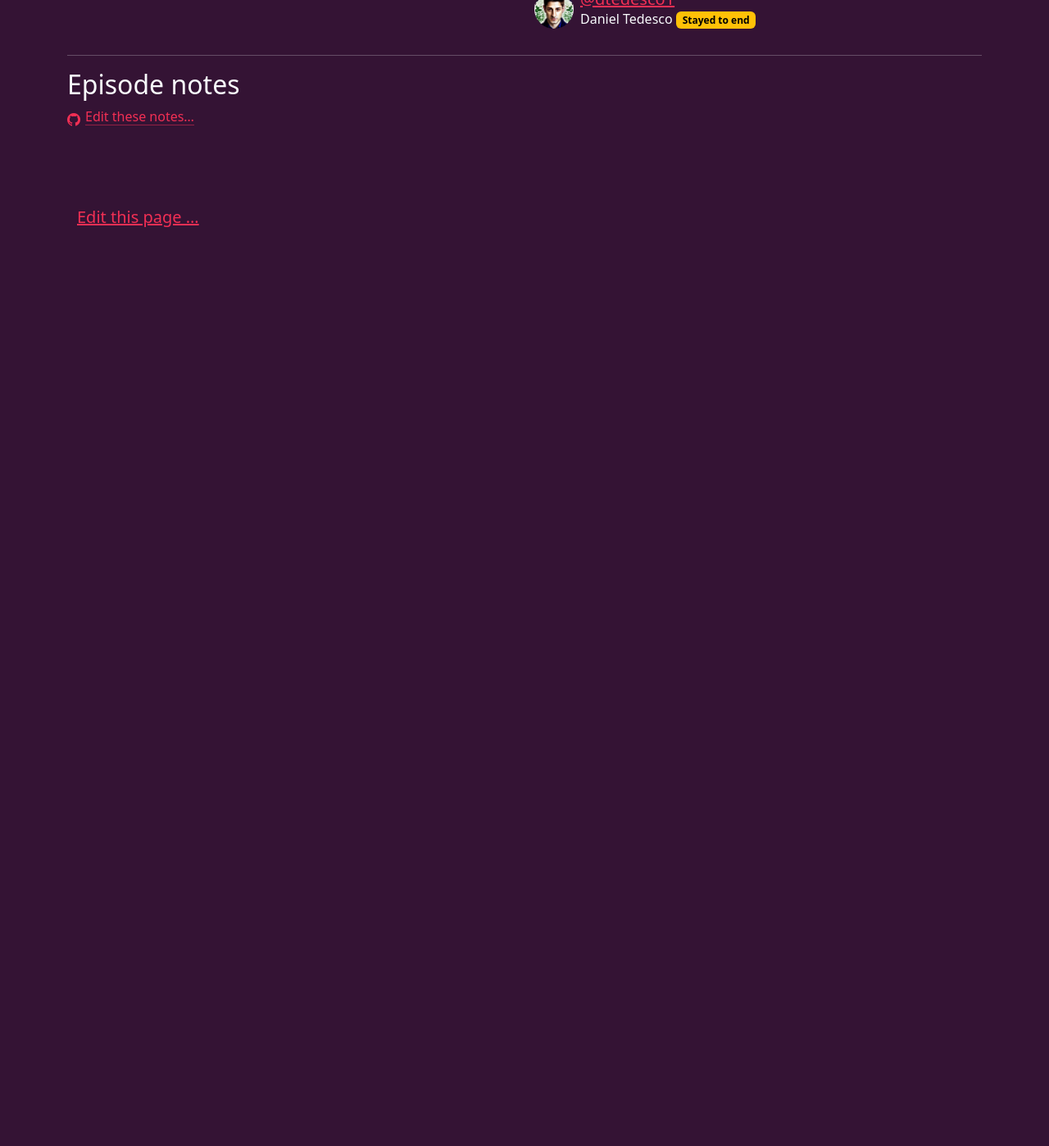
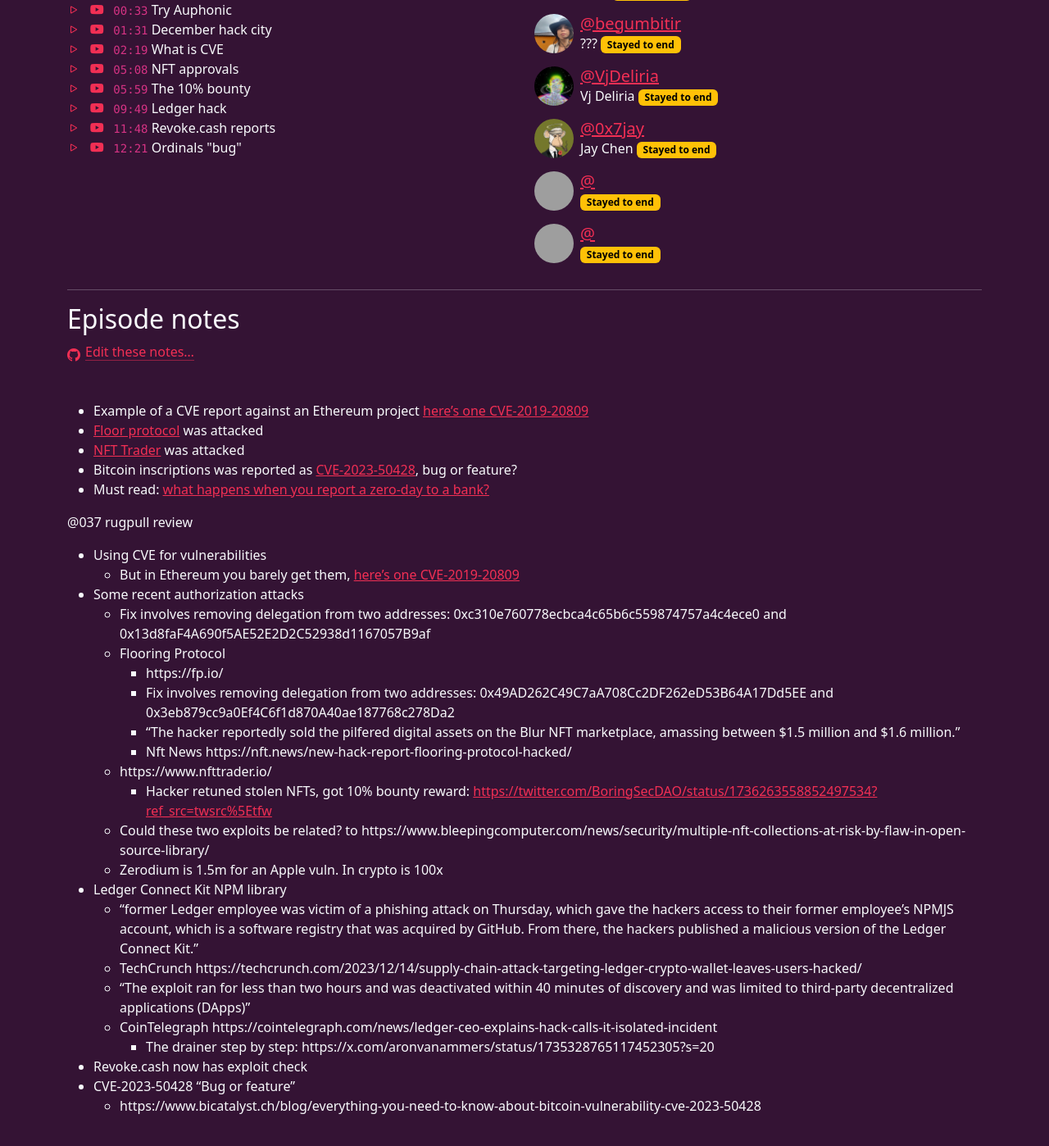
Before and after one commit to community-service/hour.gg, a Jekyll site: the page built from _episodes/2023-12-26-episode-107.md, in a window 1280 px wide and 1400 px high, scrolled down 313 px. Shown: the whole window at 82% size. Built offline with Jekyll 4.4.1, drawn with Linux system fonts in a browser that asks for light colours; before the commit the page ends 900 px from its top, so only the background shows below that; some of the changed text lies outside the part shown; grey boxes are pictures that could not be loaded.

```diff
--- a/_episodes/2023-12-26-episode-107.md
+++ b/_episodes/2023-12-26-episode-107.md
@@ -1,36 +1,87 @@
 ---
 posted: false
 guid: "E05948BE-17DE-4626-8791-816976A24A8B"
-title: Rugpull review
+title: December hack city
 subtitle: Are your favorite projects safe?
 # The description can be up to 400 characters
-description: UPDATE ME
+description: Examining the use of CVEs in reporting vulnerabilities within Ethereum projects, recent authorization attacks on protocols like Floor and NFT Trader, and discussing whether an exploit in Bitcoin inscriptions is a feature or a bug.
 time: "2023-12-26 18:00:00 -0500"
 itunes-explicit: false
 itunes-episode: 107
 itunes-episodeType: full
-
 # More info
-youtube-full: UPDATE ME
-discussion: UPDATE ME
-
+youtube-full: https://youtu.be/gCta_Zx09zw
+discussion: https://twitter.com/fulldecent/status/1739879651781001582
 # Timeline
 timeline:
   - seconds: 0
     title: Intro
-
+  - seconds: 33
+    title: Try Auphonic
+  - seconds: 91
+    title: December hack city
+  - seconds: 139
+    title: What is CVE
+  - seconds: 308
+    title: NFT approvals
+  - seconds: 359
+    title: The 10% bounty
+  - seconds: 589
+    title: Ledger hack
+  - seconds: 708
+    title: Revoke.cash reports
+  - seconds: 741
+    title: Ordinals "bug"
 # File information
 enclosure-url: "https://media.phor.net/csh/2023-12-26-episode-107.m4a"
-enclosure-length: UPDATE ME
+enclosure-length: 17104414
 enclosure-type: "audio/x-m4a"
-itunes-duration: UPDATE ME
-
+itunes-duration: 837
 # Use X username, lowercased, as the participant
 badges:
   - type: stayed-to-end
-    participant: "fulldecent"
+    participant: "037"
   - type: stayed-to-end
-    participant: "dtedesco1"
+    participant: "begumbitir"
+  - type: stayed-to-end
+    participant: "vjdeliria"
+  - type: stayed-to-end
+    participant: "0x7jay"
+  - type: stayed-to-end
+    participant: "spermretentor"
+  - type: stayed-to-end
+    participant: "curaviridi"
 ---
 
+- Example of a CVE report against an Ethereum project [here's one CVE-2019-20809](https://privacylog.blogspot.com/2019/10/compound-finance-zero-day-prices-can.html)
+- [Floor protocol](https://fp.io/) was attacked
+- [NFT Trader](https://www.nfttrader.io/) was attacked
+- Bitcoin inscriptions was reported as [CVE-2023-50428](https://nvd.nist.gov/vuln/detail/CVE-2023-50428), bug or feature?
+- Must read: [what happens when you report a zero-day to a bank?](https://privacylog.blogspot.com/2017/04/what-happens-when-you-send-zero-day-to.html)
+
 <!--end of quick notes-->
+
+@037 rugpull review
+
+- Using CVE for vulnerabilities
+  - But in Ethereum you barely get them, [here's one CVE-2019-20809](https://privacylog.blogspot.com/2019/10/compound-finance-zero-day-prices-can.html)
+- Some recent authorization attacks
+  - Fix involves removing delegation from two addresses: 0xc310e760778ecbca4c65b6c559874757a4c4ece0 and 0x13d8faF4A690f5AE52E2D2C52938d1167057B9af
+  - Flooring Protocol
+    - https://fp.io/
+    - Fix involves removing delegation from two addresses: 0x49AD262C49C7aA708Cc2DF262eD53B64A17Dd5EE and 0x3eb879cc9a0Ef4C6f1d870A40ae187768c278Da2
+    - "The hacker reportedly sold the pilfered digital assets on the Blur NFT marketplace, amassing between $1.5 million and $1.6 million."
+    - Nft News https://nft.news/new-hack-report-flooring-protocol-hacked/
+  - https://www.nfttrader.io/
+    - Hacker retuned stolen NFTs, got 10% bounty reward: [https://twitter.com/BoringSecDAO/status/1736263558852497534?ref_src=twsrc%5Etfw](https://twitter.com/BoringSecDAO/status/1736263558852497534?ref_src=twsrc^tfw)
+  - Could these two exploits be related? to https://www.bleepingcomputer.com/news/security/multiple-nft-collections-at-risk-by-flaw-in-open-source-library/
+  - Zerodium is 1.5m for an Apple vuln. In crypto is 100x
+- Ledger Connect Kit NPM library
+  - "former Ledger employee was victim of a phishing attack on Thursday, which gave the hackers access to their former employee’s NPMJS account, which is a software registry that was acquired by GitHub. From there, the hackers published a malicious version of the Ledger Connect Kit."
+  - TechCrunch https://techcrunch.com/2023/12/14/supply-chain-attack-targeting-ledger-crypto-wallet-leaves-users-hacked/
+  - "The exploit ran for less than two hours and was deactivated within 40 minutes of discovery and was limited to third-party decentralized applications (DApps)"
+  - CoinTelegraph https://cointelegraph.com/news/ledger-ceo-explains-hack-calls-it-isolated-incident
+    - The drainer step by step: https://x.com/aronvanammers/status/1735328765117452305?s=20
+- Revoke.cash now has exploit check
+- CVE-2023-50428 "Bug or feature"
+  - https://www.bicatalyst.ch/blog/everything-you-need-to-know-about-bitcoin-vulnerability-cve-2023-50428
```
